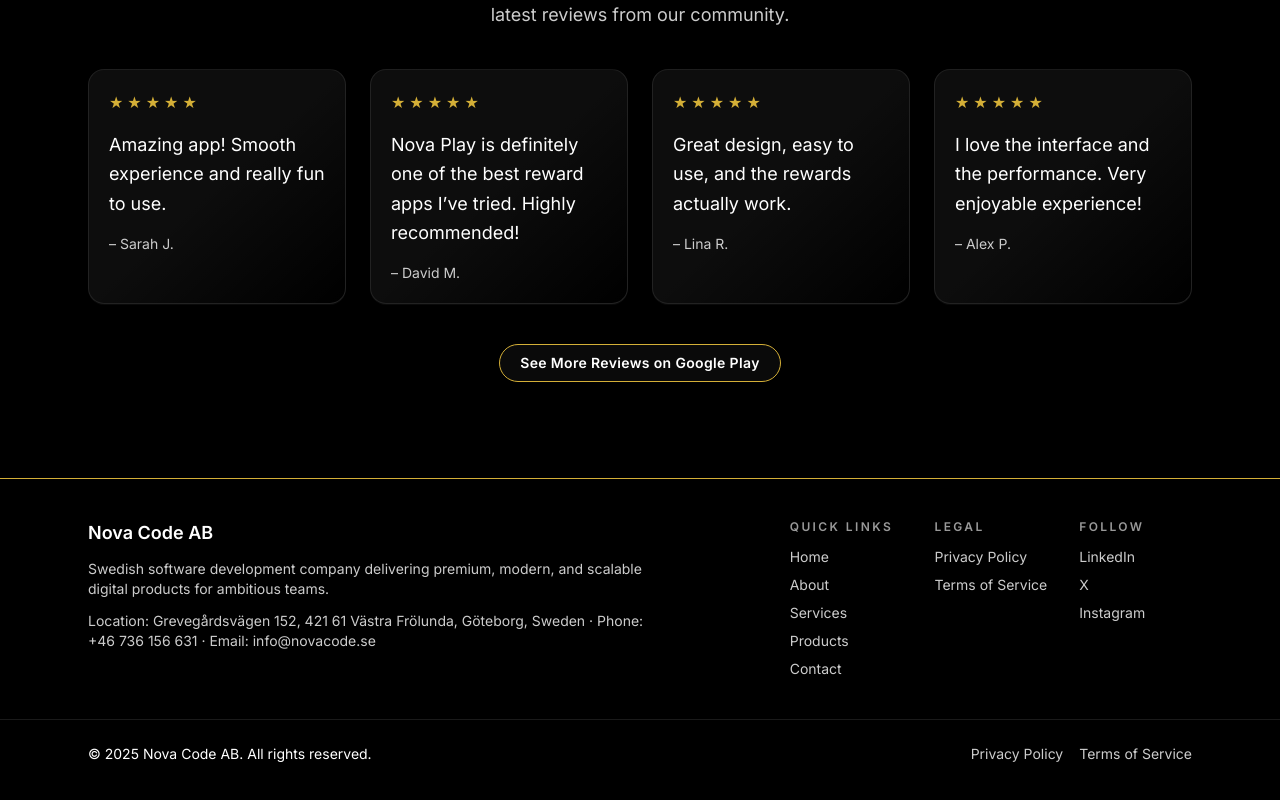
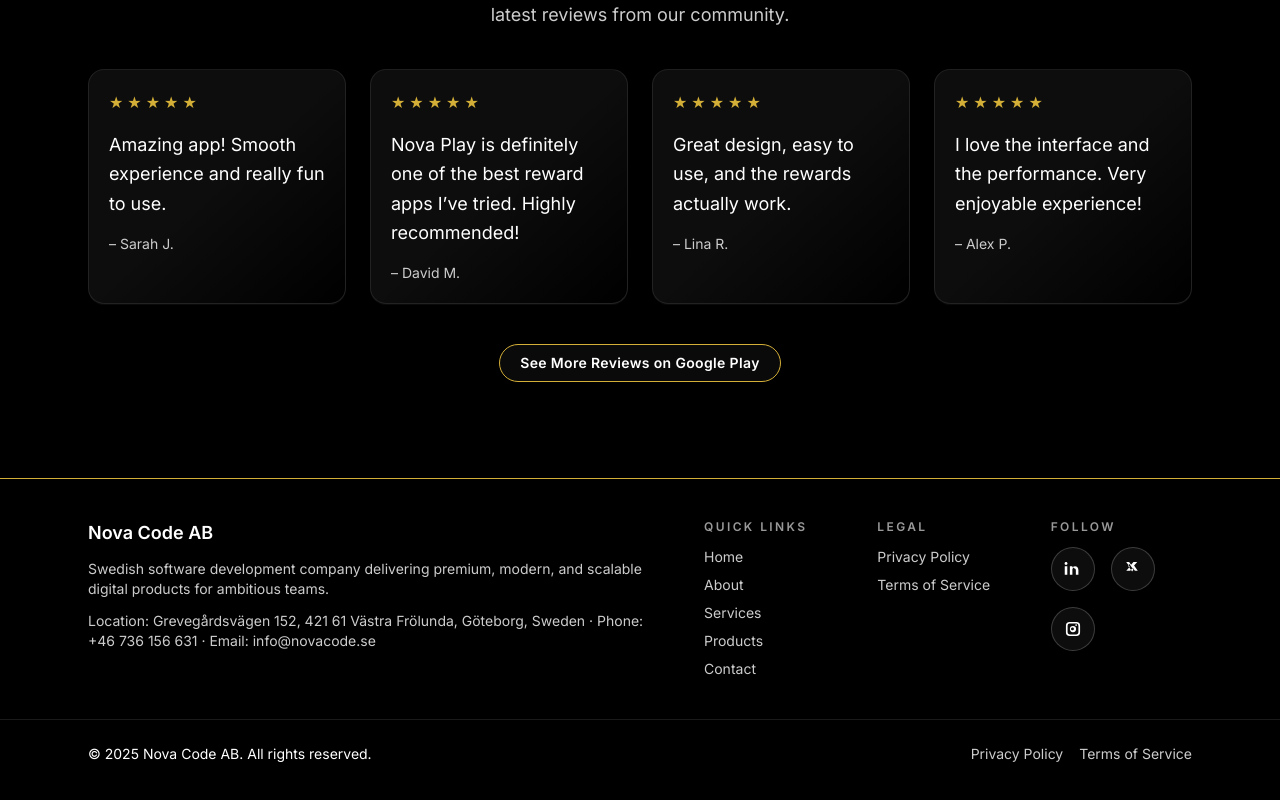
Before and after one commit to NoahAkkad/nova-code-website, a Next.js app: page / in a window 1280 px wide. Shown: the part 2062-2862 px from the top of the page. Built offline with nearby package versions, Linux system fonts and the light colour scheme.

Commit message:
Add icon-based social links in footer

```diff
--- a/src/components/Footer.tsx
+++ b/src/components/Footer.tsx
@@ -13,6 +13,42 @@
   { label: "Privacy Policy", href: "#" },
   { label: "Terms of Service", href: "#" },
 ];
+
+const socialUrls = {
+  linkedin: "https://www.linkedin.com/company/nova-code-ab/",
+  x: "https://x.com/",
+  instagram: "https://instagram.com/",
+};
+
+const socialLinks = [
+  { label: "LinkedIn", ariaLabel: "LinkedIn", href: socialUrls.linkedin, Icon: LinkedInIcon },
+  { label: "X", ariaLabel: "X (Twitter)", href: socialUrls.x, Icon: XIcon },
+  { label: "Instagram", ariaLabel: "Instagram", href: socialUrls.instagram, Icon: InstagramIcon },
+];
+
+function LinkedInIcon() {
+  return (
+    <svg aria-hidden="true" viewBox="0 0 24 24" className="h-5 w-5" fill="currentColor">
+      <path d="M5.16 8.56V19H2.1V8.56h3.06ZM3.63 3.5c.98 0 1.78.8 1.78 1.78 0 .98-.8 1.79-1.78 1.79A1.79 1.79 0 0 1 1.85 5.28c0-.99.8-1.78 1.78-1.78ZM13.2 11.05c1.33 0 2.23.87 2.23 2.74V19h3.05v-5.7c0-3.24-1.73-4.73-4.05-4.73-1.88 0-2.71 1.03-3.16 1.75V8.56H8.22V19h3.05v-6.18c0-.34.02-.68.13-.92.29-.68.96-1.85 1.8-1.85Z" />
+    </svg>
+  );
+}
+
+function XIcon() {
+  return (
+    <svg aria-hidden="true" viewBox="0 0 24 24" className="h-5 w-5" fill="currentColor">
+      <path d="m17.07 3.5-3.77 4.34 4.41 6.32h-3.49l-2.47-3.7-3.12 3.7H3.95l4.17-4.93-4.3-5.73h3.52l2.35 3.42 2.9-3.42h4.48ZM7.65 6.05 6.03 8.01l4.91 6.87 1.6-1.9-4.89-6.93Z" />
+    </svg>
+  );
+}
+
+function InstagramIcon() {
+  return (
+    <svg aria-hidden="true" viewBox="0 0 24 24" className="h-5 w-5" fill="currentColor">
+      <path d="M8 3.5h8A4.5 4.5 0 0 1 20.5 8v8a4.5 4.5 0 0 1-4.5 4.5H8A4.5 4.5 0 0 1 3.5 16V8A4.5 4.5 0 0 1 8 3.5Zm0 2A2.5 2.5 0 0 0 5.5 8v8A2.5 2.5 0 0 0 8 18.5h8a2.5 2.5 0 0 0 2.5-2.5V8A2.5 2.5 0 0 0 16 5.5H8Zm7.75.75a1 1 0 1 1-.01 2.01 1 1 0 0 1 .01-2.01ZM12 8.25A3.75 3.75 0 1 1 12 15.75 3.75 3.75 0 0 1 12 8.25Zm0 2A1.75 1.75 0 1 0 12 13.5a1.75 1.75 0 0 0 0-3.25Z" />
+    </svg>
+  );
+}
 
 export function Footer() {
   return (
@@ -51,16 +87,18 @@
           </div>
           <div>
             <p className="pb-3 text-xs font-semibold uppercase tracking-[0.2em] text-white/60">Follow</p>
-            <div className="flex flex-col gap-2 text-secondary">
-              <Link href="https://www.linkedin.com/company/nova-code-ab" className="link-underline-gold transition hover:text-white">
-                LinkedIn
-              </Link>
-              <Link href="https://x.com/NovaCodeAB" className="link-underline-gold transition hover:text-white">
-                X
-              </Link>
-              <Link href="https://www.instagram.com/novacodeab/" className="link-underline-gold transition hover:text-white">
-                Instagram
-              </Link>
+            <div className="flex flex-wrap items-center gap-3 sm:gap-4">
+              {socialLinks.map(({ label, ariaLabel, href, Icon }) => (
+                <Link
+                  key={label}
+                  href={href}
+                  aria-label={ariaLabel}
+                  className="group inline-flex h-11 w-11 items-center justify-center rounded-full border border-white/20 bg-white/5 text-white transition duration-200 hover:scale-105 hover:border-[var(--accent-gold)] hover:text-[var(--accent-gold)] hover:shadow-[0_0_0_1px_var(--accent-gold),0_10px_25px_rgba(212,175,55,0.18)]"
+                >
+                  <Icon />
+                  <span className="sr-only">{label}</span>
+                </Link>
+              ))}
             </div>
           </div>
         </div>
```
